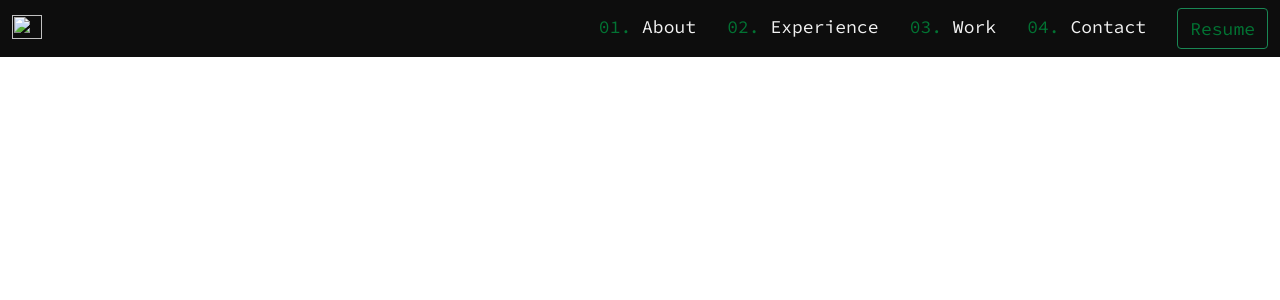
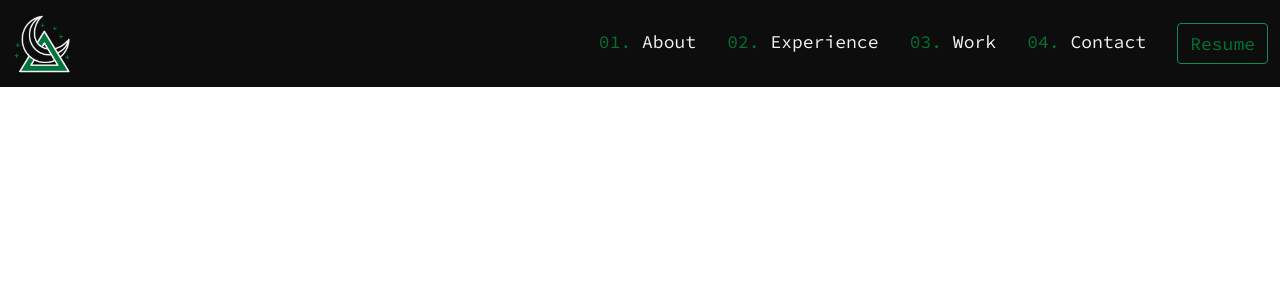
Before and after one commit to Kazooka503/portfolio-2022, a Django app: template austinkrzciok/main/templates/main/base.html in a window 1280 px wide. Shown: the top 300 px of the page. Run offline with Django 4.2, Linux system fonts and the light colour scheme; the template is opened without the code that fills it, so the values that code supplies are empty; some libraries are stand-ins or nearby versions.

Commit message:
Updates nav.html with logo

```diff
--- a/austinkrzciok/main/templates/main/nav.html
+++ b/austinkrzciok/main/templates/main/nav.html
@@ -1,7 +1,9 @@
+{% load static %}
+
 <nav class="navbar navbar-dark navbar-custom">
   <div class="container-fluid">
     <a class="navbar-brand" href="#">
-      <img src="#" alt="" width="30" height="24" class="d-inline-block align-text-top">
+      <img src="{% static 'images/logo-nav.png' %}" alt="" width="60" height="60" class="d-inline-block align-text-top">
     </a>
     <span>
       <a class="n-link" href="#"><span class="n-accent">01.</span> About</a>
```
Also changed, not shown: austinkrzciok/static/images/logo-nav.png (added).
